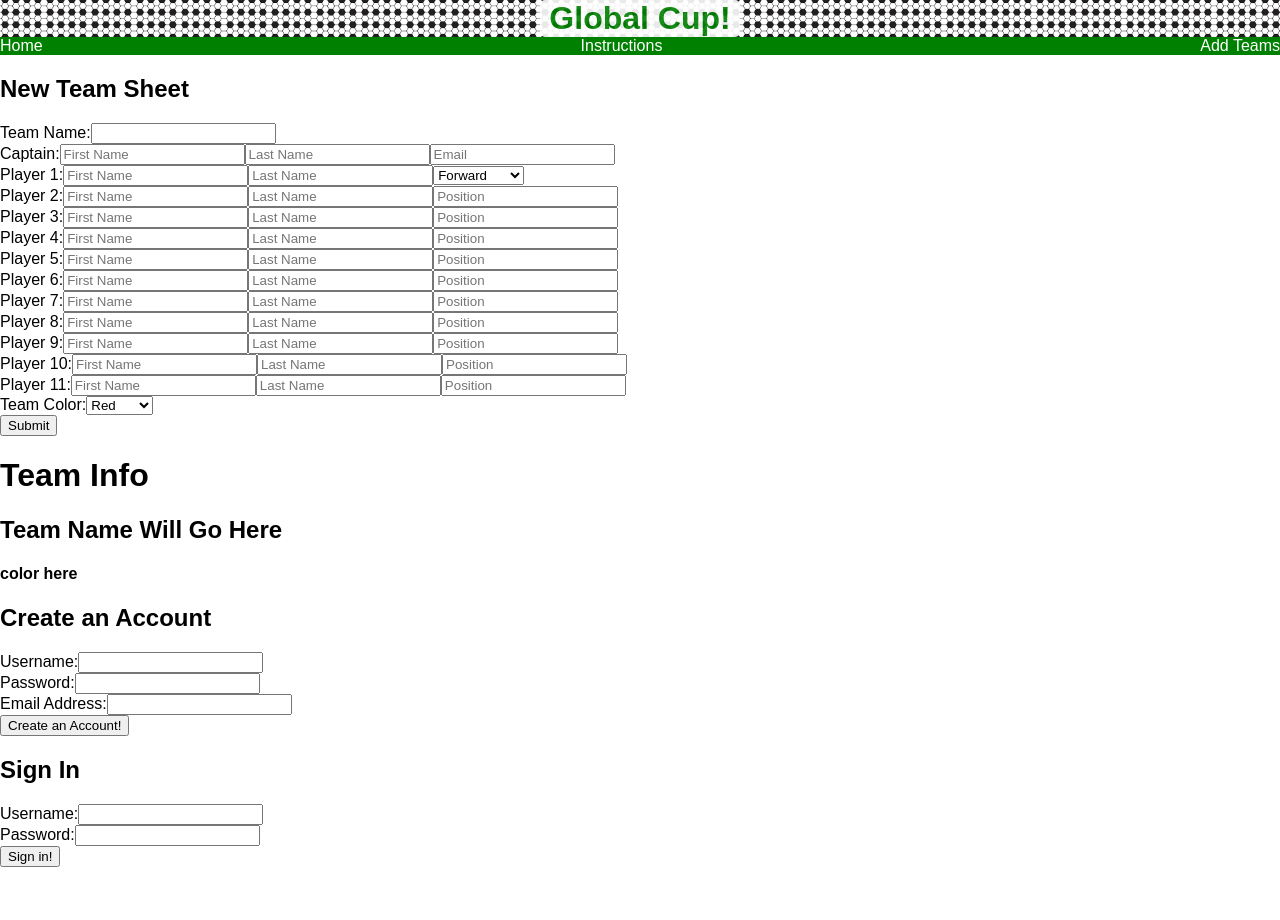
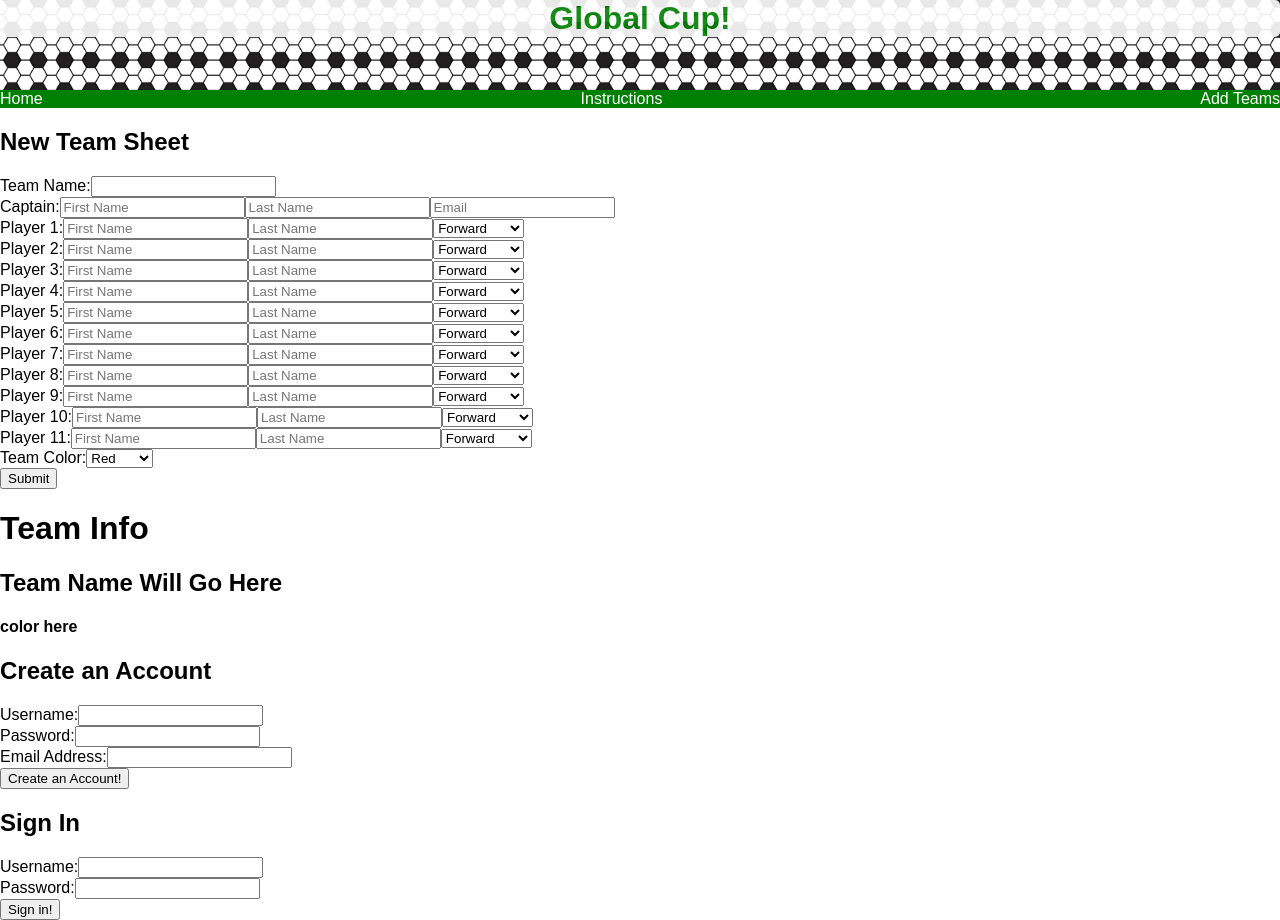
Before and after one commit to letimmy94/Project-3-front-end, a React (Create React App) app in the folder global-cup/: page / in a window 1280 px wide. Before the commit the page ends 867 px from the top, so only its background shows below. Built offline with nearby package versions, Linux system fonts and the light colour scheme.

Commit message:
dropdown menu for player positions

```diff
--- a/global-cup/src/components/App/App.css
+++ b/global-cup/src/components/App/App.css
@@ -1,24 +1,15 @@
 header {
-  /* margin: auto 0; */
+  height: 90px;
   background: url('./soccer-pattern-vector.jpg');
   background-size: contain;
-  align-items: center;
 }
 
 .App-title {
   display: flex;
-  margin: auto;
+  margin: auto 0;
   justify-content: center;
   background: white;
   color: green;
-  /* text-align: center; */
-  width: 200px;
   opacity: 0.9;
   border-radius: 5px;
 }
-/* .navbar {
-  display: flex;
-  justify-content: space-between;
-  align-items: center;
-  background: white;
-} */
--- a/global-cup/src/components/TeamForm/TeamForm.js
+++ b/global-cup/src/components/TeamForm/TeamForm.js
@@ -162,12 +162,16 @@ class TeamForm extends Component {
               placeholder="Last Name"
               onChange={this.handleInput}
             />
-            <input
-              type="text"
+            <select
               name="position2"
-              placeholder="Position"
+              value={this.state.position2}
               onChange={this.handleInput}
-            />
+            >
+              <option value="F">Forward</option>
+              <option value="M">Midfielder</option>
+              <option value="D">Defender</option>
+              <option value="GK">Goalkeeper</option>
+            </select>
           </div>
           <div>
             <label htmlFor="players">Player 3:</label>
@@ -183,12 +187,16 @@ class TeamForm extends Component {
               placeholder="Last Name"
               onChange={this.handleInput}
             />
-            <input
-              type="text"
+            <select
               name="position3"
-              placeholder="Position"
+              value={this.state.position3}
               onChange={this.handleInput}
-            />
+            >
+              <option value="F">Forward</option>
+              <option value="M">Midfielder</option>
+              <option value="D">Defender</option>
+              <option value="GK">Goalkeeper</option>
+            </select>
           </div>
           <div>
             <label htmlFor="players">Player 4:</label>
@@ -204,12 +212,16 @@ class TeamForm extends Component {
               placeholder="Last Name"
               onChange={this.handleInput}
             />
-            <input
-              type="text"
+            <select
               name="position4"
-              placeholder="Position"
+              value={this.state.position4}
               onChange={this.handleInput}
-            />
+            >
+              <option value="F">Forward</option>
+              <option value="M">Midfielder</option>
+              <option value="D">Defender</option>
+              <option value="GK">Goalkeeper</option>
+            </select>
           </div>
           <div>
             <label htmlFor="players">Player 5:</label>
@@ -225,12 +237,16 @@ class TeamForm extends Component {
               placeholder="Last Name"
               onChange={this.handleInput}
             />
-            <input
-              type="text"
+            <select
               name="position5"
-              placeholder="Position"
+              value={this.state.position5}
               onChange={this.handleInput}
-            />
+            >
+              <option value="F">Forward</option>
+              <option value="M">Midfielder</option>
+              <option value="D">Defender</option>
+              <option value="GK">Goalkeeper</option>
+            </select>
           </div>
           <div>
             <label htmlFor="players">Player 6:</label>
@@ -246,12 +262,16 @@ class TeamForm extends Component {
               placeholder="Last Name"
               onChange={this.handleInput}
             />
-            <input
-              type="text"
+            <select
               name="position6"
-              placeholder="Position"
+              value={this.state.position6}
               onChange={this.handleInput}
-            />
+            >
+              <option value="F">Forward</option>
+              <option value="M">Midfielder</option>
+              <option value="D">Defender</option>
+              <option value="GK">Goalkeeper</option>
+            </select>
           </div>
           <div>
             <label htmlFor="players">Player 7:</label>
@@ -267,12 +287,16 @@ class TeamForm extends Component {
               placeholder="Last Name"
               onChange={this.handleInput}
             />
-            <input
-              type="text"
+            <select
               name="position7"
-              placeholder="Position"
+              value={this.state.position7}
               onChange={this.handleInput}
-            />
+            >
+              <option value="F">Forward</option>
+              <option value="M">Midfielder</option>
+              <option value="D">Defender</option>
+              <option value="GK">Goalkeeper</option>
+            </select>
           </div>
           <div>
             <label htmlFor="players">Player 8:</label>
@@ -288,12 +312,16 @@ class TeamForm extends Component {
               placeholder="Last Name"
               onChange={this.handleInput}
             />
-            <input
-              type="text"
+            <select
               name="position8"
-              placeholder="Position"
+              value={this.state.position8}
               onChange={this.handleInput}
-            />
+            >
+              <option value="F">Forward</option>
+              <option value="M">Midfielder</option>
+              <option value="D">Defender</option>
+              <option value="GK">Goalkeeper</option>
+            </select>
           </div>
           <div>
             <label htmlFor="players">Player 9:</label>
@@ -309,12 +337,16 @@ class TeamForm extends Component {
               placeholder="Last Name"
               onChange={this.handleInput}
             />
-            <input
-              type="text"
+            <select
               name="position9"
-              placeholder="Position"
+              value={this.state.position9}
               onChange={this.handleInput}
-            />
+            >
+              <option value="F">Forward</option>
+              <option value="M">Midfielder</option>
+              <option value="D">Defender</option>
+              <option value="GK">Goalkeeper</option>
+            </select>
           </div>
           <div>
             <label htmlFor="players">Player 10:</label>
@@ -330,12 +362,16 @@ class TeamForm extends Component {
               placeholder="Last Name"
               onChange={this.handleInput}
             />
-            <input
-              type="text"
+            <select
               name="position10"
-              placeholder="Position"
+              value={this.state.position10}
               onChange={this.handleInput}
-            />
+            >
+              <option value="F">Forward</option>
+              <option value="M">Midfielder</option>
+              <option value="D">Defender</option>
+              <option value="GK">Goalkeeper</option>
+            </select>
           </div>
           <div>
             <label htmlFor="players">Player 11:</label>
@@ -351,12 +387,16 @@ class TeamForm extends Component {
               placeholder="Last Name"
               onChange={this.handleInput}
             />
-            <input
-              type="text"
+            <select
               name="position11"
-              placeholder="Position"
+              value={this.state.position11}
               onChange={this.handleInput}
-            />
+            >
+              <option value="F">Forward</option>
+              <option value="M">Midfielder</option>
+              <option value="D">Defender</option>
+              <option value="GK">Goalkeeper</option>
+            </select>
           </div>
           <div>
             <label htmlFor="color">Team Color:</label>
```
